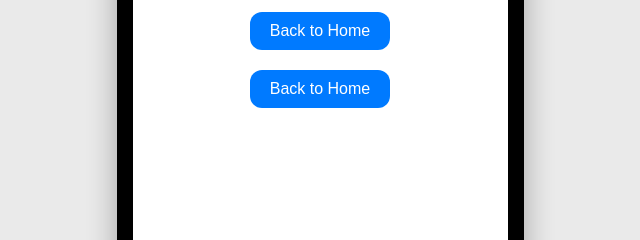
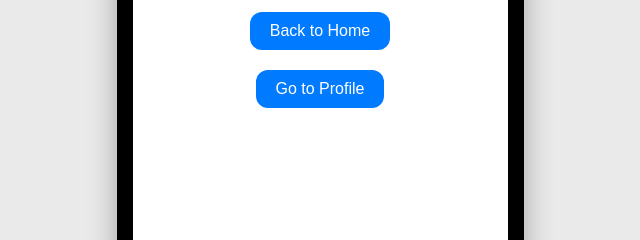
Before and after one commit to HarryCat2/serversite, a plain HTML site: page index.html in a window 1280 px wide. Both pictures are taken after a click on the button "Go to Settings". Shown: the part 384-624 px from the top of the page, 320-960 px from the left. Drawn offline with Linux system fonts and the light colour scheme.

Commit message:
Update index.html

```diff
--- a/index.html
+++ b/index.html
@@ -88,7 +88,7 @@
     <div class="screen" id="settings">
       <h2>Settings</h2>
       <button onclick="showScreen('home')">Back to Home</button>
-      <button onclick="showScreen('profile')">Back to Home</button>
+      <button onclick="showScreen('profile')">Go to Profile</button>
     </div>
 
     <!-- Profile Screen -->
```
